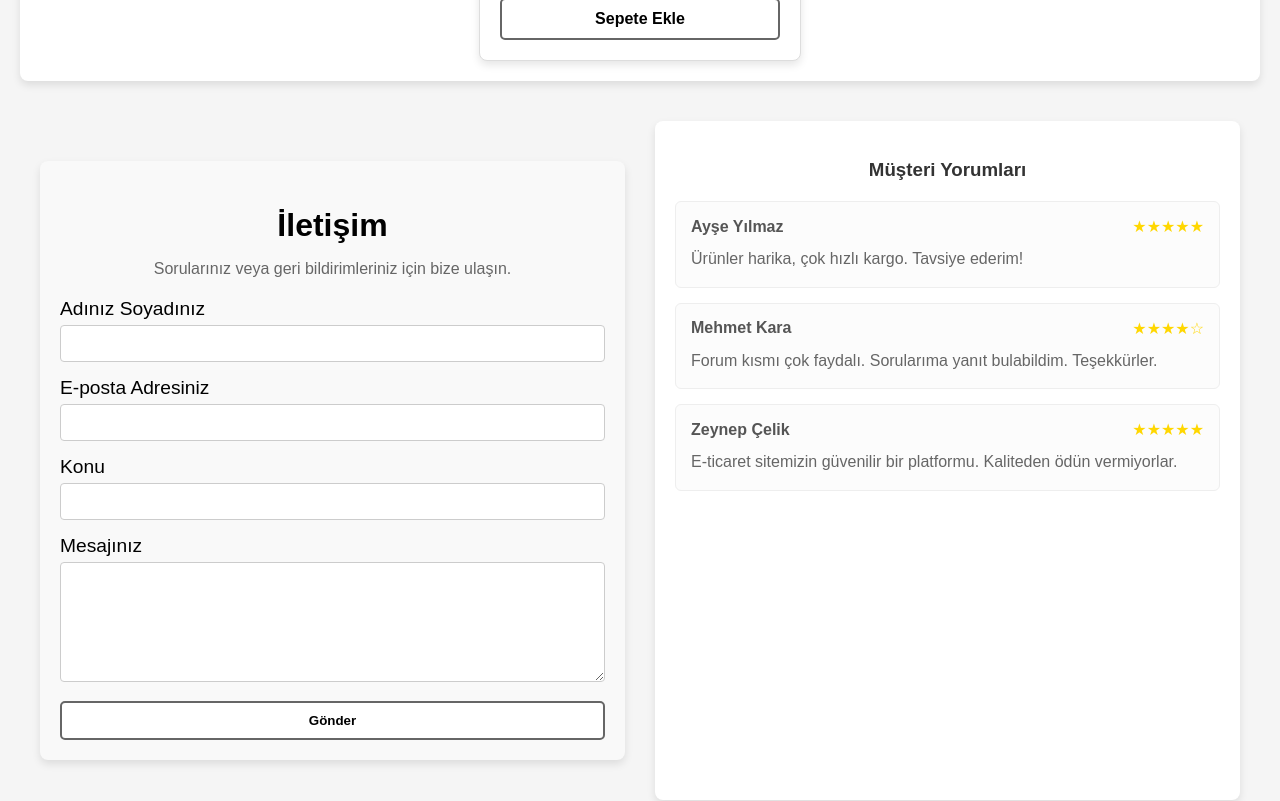
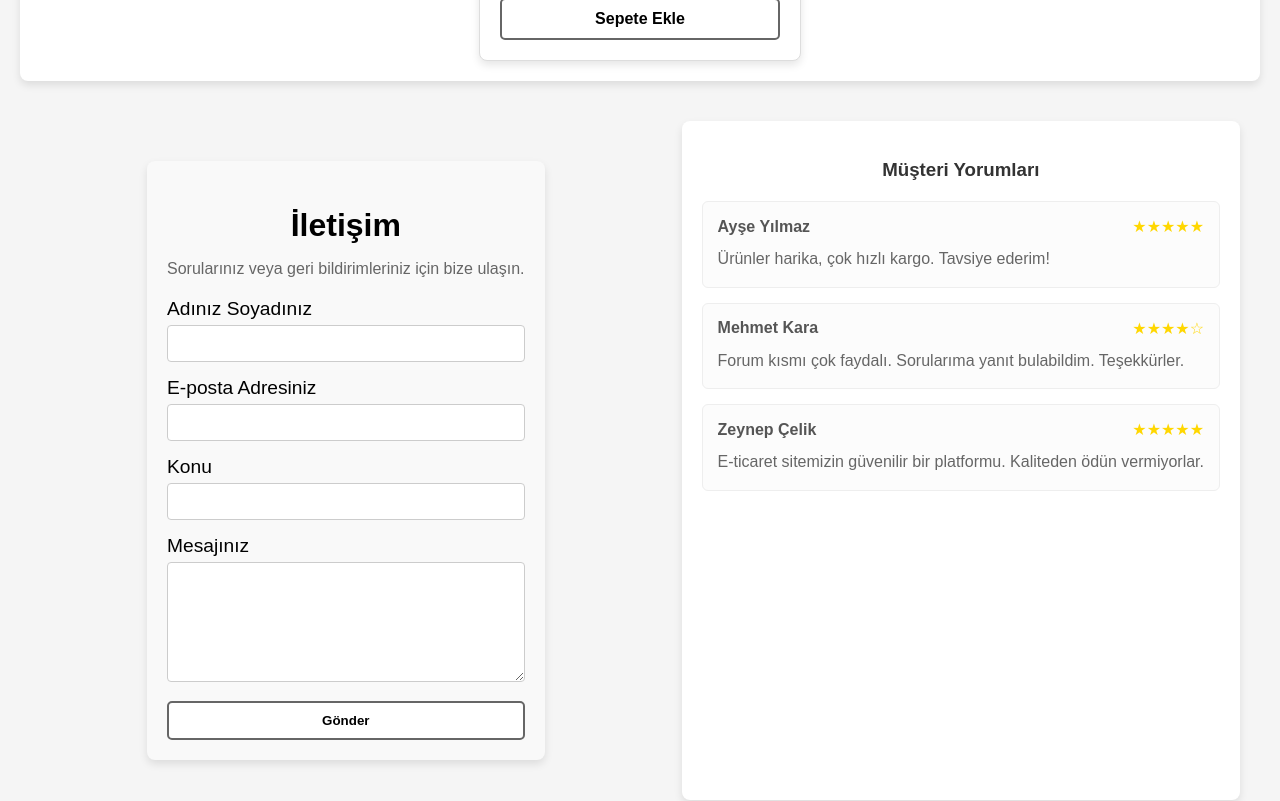
Before and after one commit to alikaankoc1/e-ticaret-app, a React (Vite) app in the folder e-ticaret-app/: page /anasayfa in a window 1280 px wide. Shown: the part 3640-4441 px from the top of the page. Built offline with nearby package versions, Linux system fonts and the light colour scheme.

Commit message:
Update General.css

```diff
--- a/e-ticaret-app/src/components/General/General.css
+++ b/e-ticaret-app/src/components/General/General.css
@@ -14,10 +14,6 @@
 }
 
 /* Her iki bileşenin de eşit genişlikte olmasını sağlar */
-.general-content > * {
-  flex: 1;
-  min-width: 300px; /* Minimum genişlik belirleyerek mobil uyumluluğu artırır */
-}
 
 /* İletişim ve Yorumlar bileşenlerinin genel stilleri */
 .general-content .contact-container,
```
